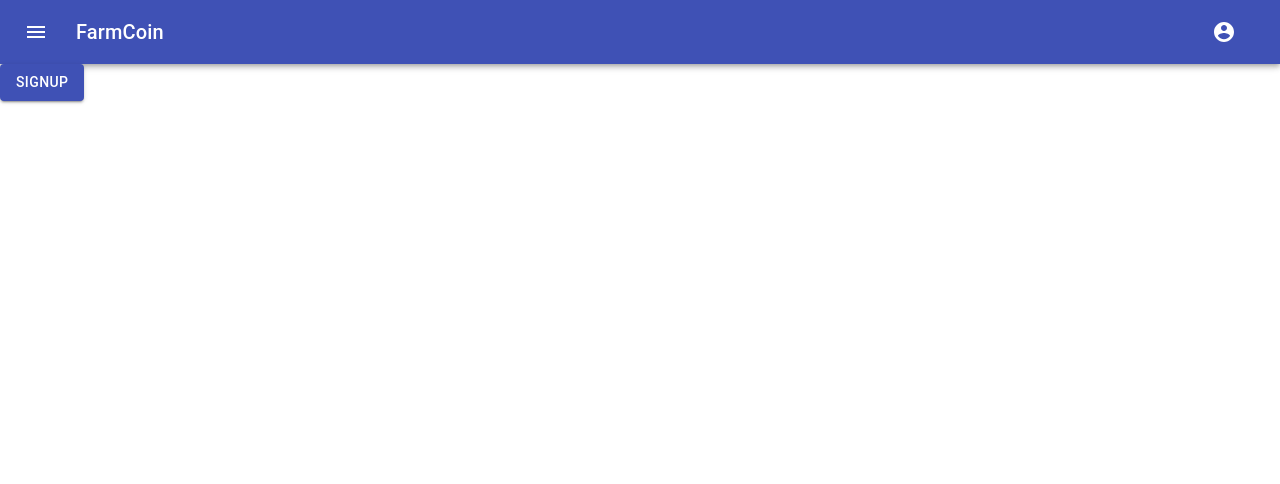
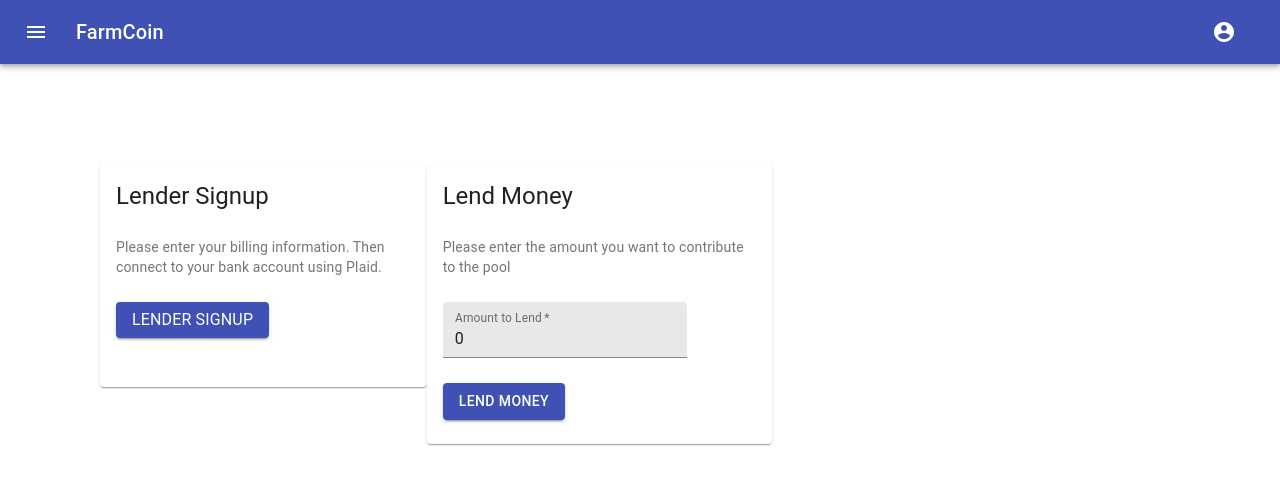
Before and after one commit to nathankrish/FarmCoin, a React (Create React App) app in the folder frontend/: page / in a window 1280 px wide. Shown: the top 484 px of the page. Built offline with nearby package versions, Linux system fonts and the light colour scheme; no server answers.

Commit message:
Circle payments

```diff
--- a/frontend/src/App.js
+++ b/frontend/src/App.js
@@ -7,6 +7,9 @@ import {PlaidWidget} from './components/payments/plaidWidget';
 import { Button } from '@material-ui/core';
 import {ModalDialog} from './components/signup/ModalDialog';
 import { useState } from 'react'
+import SignUpCard from './components/signup/SignUpCard'
+import LendingCard from './components/payments/lendingCard';
+import { Grid, Row } from '@material-ui/core';
 
 function App() {
     // declare a new state variable for modal open
@@ -24,13 +27,15 @@ function App() {
   return (
     <React.Fragment>
       <Navbar></Navbar>
-      <PlaidWidget>
-      </PlaidWidget>
       <TemporaryDrawer></TemporaryDrawer>
-      <Button variant="contained" color="primary" onClick={handleOpen}>
-          Signup
-        </Button>
-
+      <Grid container direction="row">
+        <Grid item xs = "4">
+        <SignUpCard />
+        </Grid>
+        <Grid item xs = "4">
+        <LendingCard />
+        </Grid>
+    </Grid>
         <ModalDialog open={open} handleClose={handleClose} />
     </React.Fragment>
   );
--- a/frontend/src/components/navigation/topbar/drawer.js
+++ b/frontend/src/components/navigation/topbar/drawer.js
@@ -47,7 +47,11 @@ const TemporaryDrawer = (props) => {
       <List>
           <ListItem button key={"Sign Up"}>
             <ListItemIcon><PersonAddIcon /></ListItemIcon>
-            <ListItemText primary={"SignUpPage"} />
+            <ListItemText primary={"Signup Page"} />
+          </ListItem>
+          <ListItem button key={"Lend Money"}>
+            <ListItemIcon><AccountBalanceWalletIcon /></ListItemIcon>
+            <ListItemText primary={"Lend Money"} />
           </ListItem>
           <ListItem button key={"Request Loan"}>
             <ListItemIcon><AttachMoneyIcon /></ListItemIcon>
@@ -57,10 +61,7 @@ const TemporaryDrawer = (props) => {
             <ListItemIcon><PaymentIcon /></ListItemIcon>
             <ListItemText primary={"Repay Loan"} />
           </ListItem>
-          <ListItem button key={"Lend Money"}>
-            <ListItemIcon><AccountBalanceWalletIcon /></ListItemIcon>
-            <ListItemText primary={"Lend Money"} />
-          </ListItem>
+
 
       </List>
     </div>
--- /dev/null
+++ b/frontend/src/components/payments/lendingCard.js
@@ -0,0 +1,57 @@
+import React from "react";
+import { makeStyles } from "@material-ui/core/styles";
+import Card from "@material-ui/core/Card";
+import CardActionArea from "@material-ui/core/CardActionArea";
+import CardContent from "@material-ui/core/CardContent";
+import Typography from "@material-ui/core/Typography";
+import { TextField } from "@material-ui/core";
+import { useState } from "react";
+import axios from 'axios';
+import { backendLink } from "../../globalvars";
+import { Button } from "@material-ui/core";
+
+const useStyles = makeStyles({
+  root: {
+    maxWidth: 345,
+    marginTop: 100,
+  },
+  text: {
+    marginBottom: 25
+  }
+});
+
+export default function LendingCard() {
+  const classes = useStyles();
+  const [amount, setAmount] = useState(0);
+  const handleSubmit = e => {
+    axios.post(backendLink + '/createPayment', {
+        amount
+    });
+  };
+
+  return (
+    <Card className={classes.root}>
+      <CardContent>
+      <Typography gutterBottom variant="h5" component="h2" className = {classes.text}>
+        Lend Money
+        </Typography>
+        <Typography variant="body2" color="textSecondary" component="p" className = {classes.text}>
+            Please enter the amount you want to contribute to the pool
+        </Typography>
+        <form onSubmit = {handleSubmit}>
+            <TextField className = {classes.text}
+            label="Amount to Lend"
+            variant="filled"
+            required
+            value={amount}
+            onChange={e => setAmount(e.target.value)}
+            />
+            <Button variant="contained"  color="primary" type = "submit">
+            Lend Money
+            </Button>
+        </form>
+      </CardContent>
+
+    </Card>
+  );
+}
--- a/frontend/src/components/payments/plaidWidget.js
+++ b/frontend/src/components/payments/plaidWidget.js
@@ -7,8 +7,10 @@ import {
 import { backendLink } from "../../globalvars";
 import axios from 'axios';
 import { Button, Typography } from "@material-ui/core";
+import { useHistory } from 'react-router-dom';
 
 const PlaidLink = ({ token }) => {
+
   const onSuccess = useCallback(
     (public_token, metadata) => {
       // send public_token to server
@@ -27,6 +29,8 @@ const PlaidLink = ({ token }) => {
     []
   );
 
+
+
   const config = {
     token,
     onSuccess,
@@ -37,7 +41,7 @@ const PlaidLink = ({ token }) => {
   const { open, ready, error } = usePlaidLink(config);
 
   return (
-    <Button onClick={() => open()} disabled={!ready}>
+    <Button onClick={() => open()} disabled={!ready} variant="contained" color="primary">
       <Typography>
       Connect a bank account
       </Typography>
--- a/frontend/src/components/signup/Form_Bank.js
+++ b/frontend/src/components/signup/Form_Bank.js
@@ -2,6 +2,8 @@ import React, { useState } from 'react';
 import { makeStyles } from '@material-ui/core';
 import TextField from '@material-ui/core/TextField';
 import Button from '@material-ui/core/Button';
+import axios from 'axios';
+import { backendLink } from '../../globalvars';
 
 const useStyles = makeStyles(theme => ({
   root: {
@@ -24,20 +26,20 @@ const useStyles = makeStyles(theme => ({
 const Form_Bank = ({ handleClose }) => {
   const classes = useStyles();
   // create state variables for each input
-  const [name, setName] = useState('');
-  const [city, setCity] = useState('');
-  const [country, setCountry] = useState('');
-  const [address, setAddress] = useState('');
-  const [district, setDistrict] = useState('');
-  const [postalCode, setPostalCode] = useState('');
-  const [email, setEmail] = useState('');
-  const [phoneNumber, setPhoneNumber] = useState('');
+  const [name, setName] = useState('Bob Smith');
+  const [city, setCity] = useState('Boston');
+  const [country, setCountry] = useState('US');
+  const [address, setAddress] = useState('100 Money Street');
+  const [district, setDistrict] = useState('MA');
+  const [postalCode, setPostalCode] = useState('01234');
+  const [email, setEmail] = useState('bobsmith@fakemail.com');
+  const [phoneNumber, setPhoneNumber] = useState('+1-123-456-7890');
 
   const handleSubmit = e => {
     const user = {
       name, city, country, address, district, postalCode, email, phoneNumber
     };
-
+    axios.post(backendLink + '/testMockAcct');
   };
 
   return (
--- /dev/null
+++ b/frontend/src/components/signup/SignUpCard.js
@@ -0,0 +1,36 @@
+import React from "react";
+import { makeStyles } from "@material-ui/core/styles";
+import Card from "@material-ui/core/Card";
+import CardActionArea from "@material-ui/core/CardActionArea";
+import CardContent from "@material-ui/core/CardContent";
+import Typography from "@material-ui/core/Typography";
+import SignUpPage from "./SignUpPage";
+
+const useStyles = makeStyles({
+  root: {
+    maxWidth: 345,
+    marginTop: 100,
+    marginLeft: 100
+  },
+  text: {
+    marginBottom: 25
+  }
+});
+
+export default function SignUpCard() {
+  const classes = useStyles();
+
+  return (
+    <Card className={classes.root}>
+      <CardContent>
+      <Typography gutterBottom variant="h5" component="h2" className = {classes.text}>
+        Lender Signup
+        </Typography>
+        <Typography variant="body2" color="textSecondary" component="p" className = {classes.text}>
+          Please enter your billing information. Then connect to your bank account using Plaid.
+        </Typography>
+        <SignUpPage />
+      </CardContent>
+    </Card>
+  );
+}
--- a/frontend/src/components/signup/SignUpPage.js
+++ b/frontend/src/components/signup/SignUpPage.js
@@ -1,8 +1,18 @@
 import { useState } from 'react';
 import Button from '@material-ui/core/Button';
 import {ModalDialog} from './ModalDialog';
+import { PlaidWidget } from '../payments/plaidWidget';
+import { Typography } from '@material-ui/core';
+import { makeStyles } from "@material-ui/core/styles";
+
+const useStyles = makeStyles({
+  button: {
+    marginBottom: 25
+  }
+});
 
 const SignUpPage = () => {
+  const classes = useStyles();
   // declare a new state variable for modal open
   const [open, setOpen] = useState(false);
 
@@ -18,14 +28,13 @@ const SignUpPage = () => {
 
   return (
     <div className="SignUpPage">
-      <Button variant="contained" color="primary" onClick={handleOpen}>
-        Lender Signup
+
+      <Button className = {classes.button} variant="contained" color="primary" onClick={handleOpen}>
+        <Typography>Lender Signup</Typography>
       </Button>
-      <Button variant="contained" color="primary" onClick={handleOpen}>
-        Borrower Signup
-      </Button>
-
       <ModalDialog open={open} handleClose={handleClose} />
+      <PlaidWidget disabled = {true}>
+      </PlaidWidget>
     </div>
   );
 };
```
Also changed, not shown: 2 other files (tests, documents, lock files or other folders).
